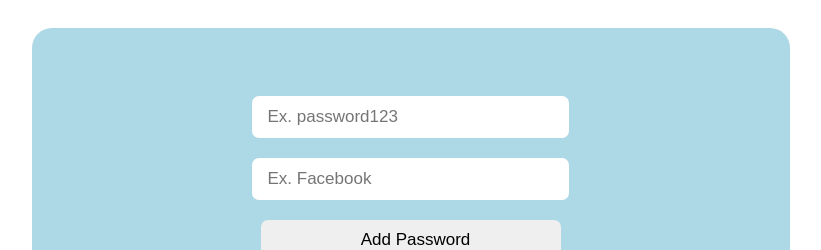
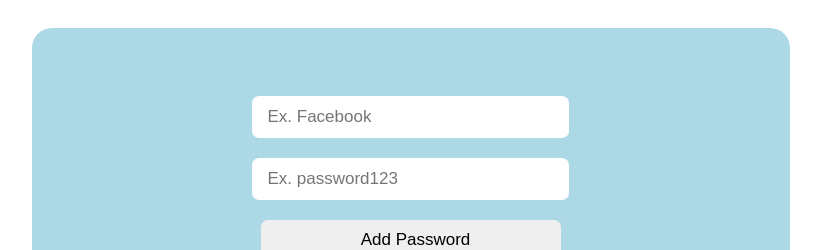
Before and after one commit to JJHelloo/passwordManger-frontend, a React (Create React App) app: page / in a window 1280 px wide. Shown: the top 250 px of the page, without its empty margins (229-1050 px from the left). Built offline with nearby package versions, Linux system fonts and the light colour scheme; no server answers.

Commit message:
reformat

```diff
--- a/src/App.js
+++ b/src/App.js
@@ -43,18 +43,18 @@ function App() {
   return (
     <div className="App">
       <div className="addPassword">
+      <input
+          type="text"
+          placeholder="Ex. Facebook"
+          onChange={(event) => {
+            setTitle(event.target.value);
+          }}
+        />
         <input
           type="text"
           placeholder="Ex. password123"
           onChange={(event) => {
             setPassword(event.target.value);
-          }}
-        />
-        <input
-          type="text"
-          placeholder="Ex. Facebook"
-          onChange={(event) => {
-            setTitle(event.target.value);
           }}
         />
         <button onClick={addPassword}> Add Password</button>
```
